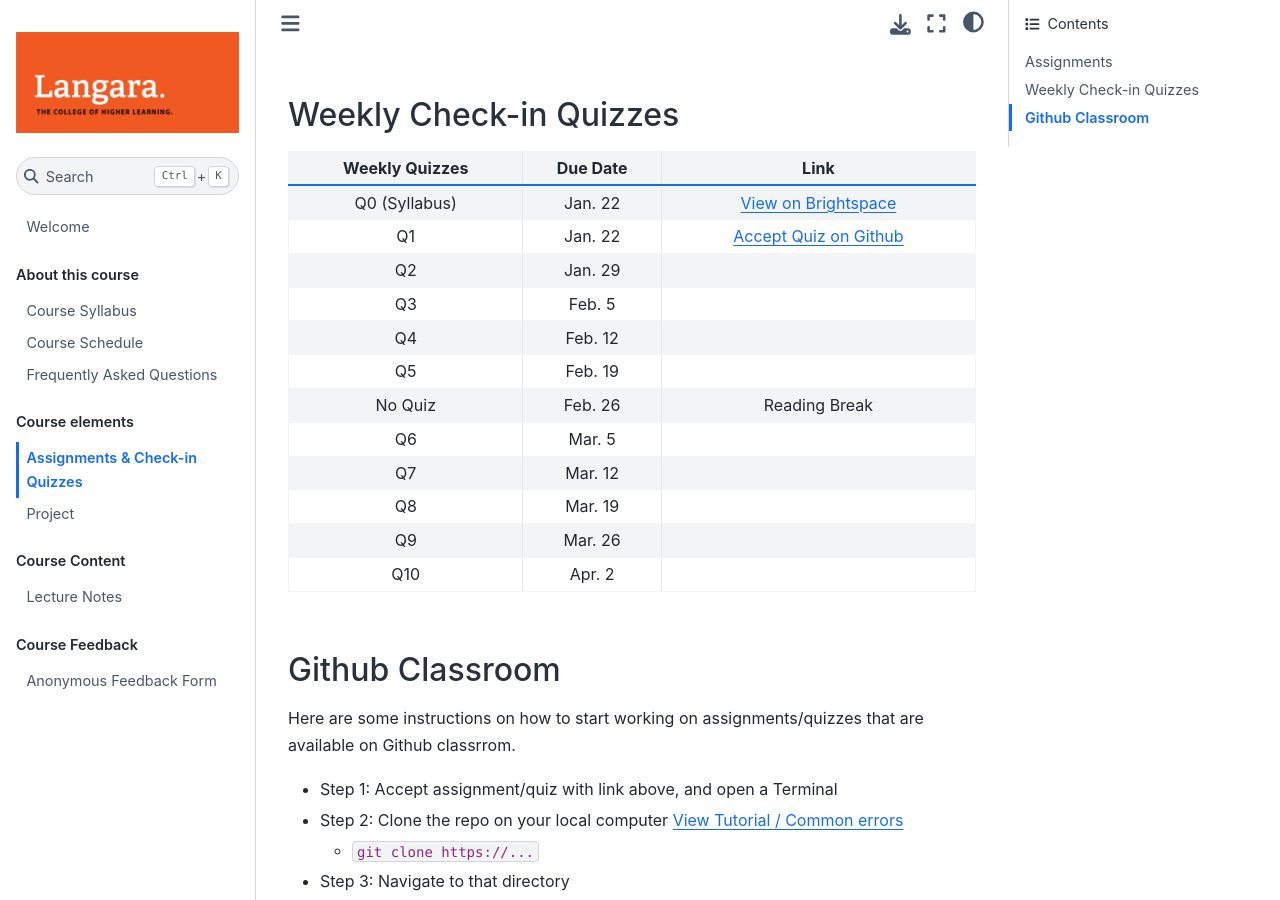
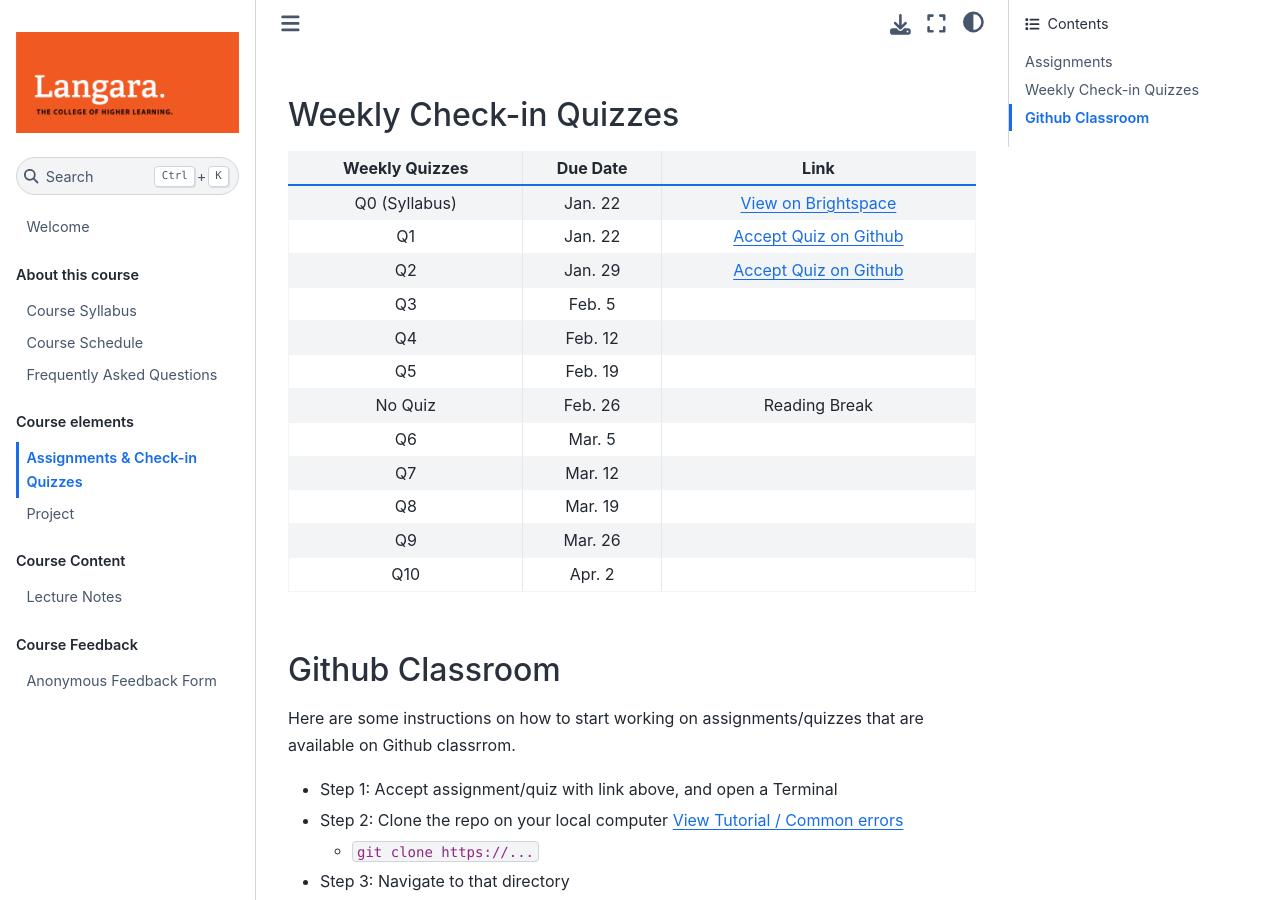
Before and after one commit to Parsa-Rajabi/cpsc-2350-spring-2022, a Jupyter Book: the page built from assignments_quizzes.md, in a window 1280 px wide and 900 px high, scrolled down 811 px. Built offline with Jupyter Book 1.0.4 settings and Sphinx 7.4.7 and the Sphinx Book theme 1.1.4, drawn with Linux system fonts in a browser that asks for light colours; pages that are not in the unit, such as notebooks, are missing from menus.

Commit message:
Added Q2 GH Link

```diff
--- a/assignments_quizzes.md
+++ b/assignments_quizzes.md
@@ -26,9 +26,9 @@
 
 | Weekly Quizzes | Due Date |                               Link                               |
 |:--------------:|:--------:|:----------------------------------------------------------------:|
-| Q0 (Syllabus)  |  Jan. 22 |                     [View on Brightspace](https://d2l.langara.bc.ca/d2l/le/content/222094/viewContent/3565023/View)                      |
+| Q0 (Syllabus)  |  Jan. 22 | [View on Brightspace](https://d2l.langara.bc.ca/d2l/le/content/222094/viewContent/3565023/View)|
 |       Q1       |  Jan. 22 | [Accept Quiz on Github](https://classroom.github.com/a/WKss8HdK) |
-|       Q2       |  Jan. 29 |                                                                  |
+|       Q2       |  Jan. 29 | [Accept Quiz on Github](https://classroom.github.com/a/0ovsxtyw) |
 |       Q3       |  Feb. 5  |                                                                  |
 |       Q4       |  Feb. 12 |                                                                  |
 |       Q5       |  Feb. 19 |                                                                  |
```
